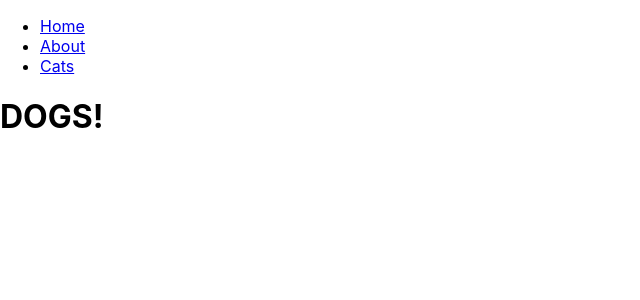
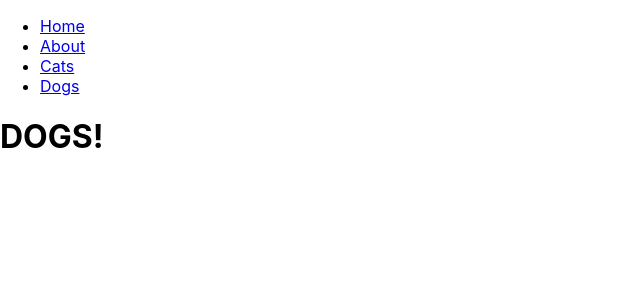
Before and after one commit to adebruyne/silly-react-router-dir, a React (Create React App) app: page /dogs in a window 1280 px wide. Shown: the top 300 px of the page, without its empty margins (0-640 px from the left). Built offline with nearby package versions, Linux system fonts and the light colour scheme.

Commit message:
adds Dogs to Navbar

```diff
--- a/src/NavBar.js
+++ b/src/NavBar.js
@@ -13,6 +13,9 @@ const NavBar = props => {
       <li>
         <Link to="/cats">Cats</Link>
       </li>
+      <li>
+        <Link to="/dogs">Dogs</Link>
+      </li>
     </ul>
   );
 };
```
